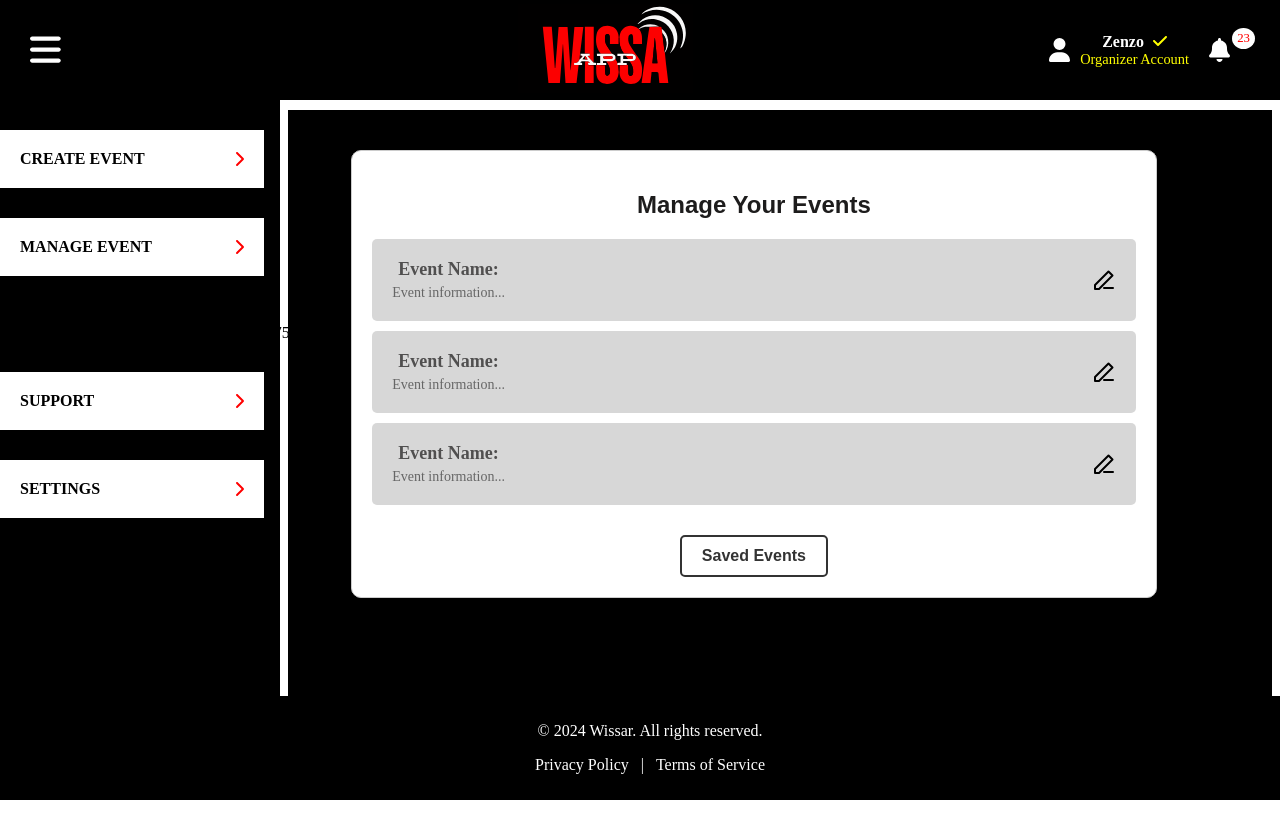
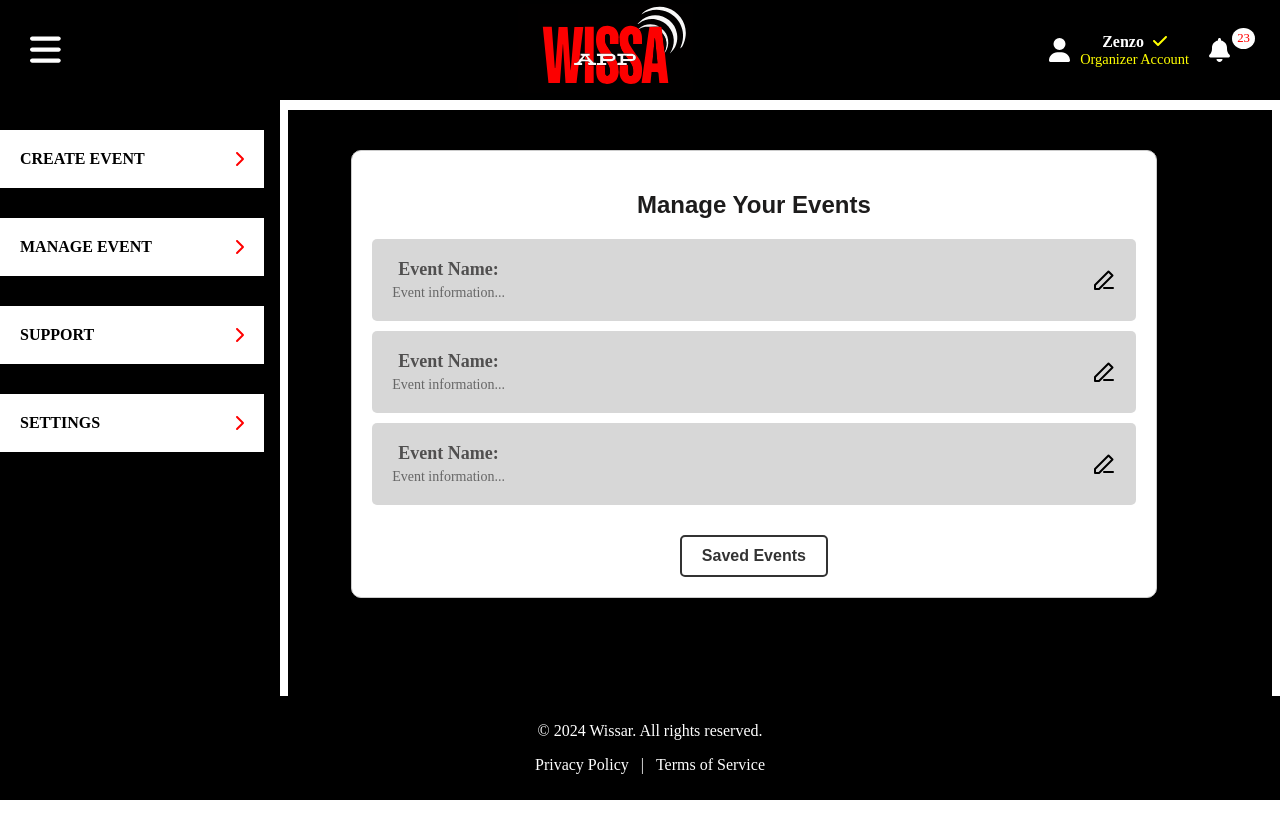
Before and after one commit to FowardPro/wissar_app, a React (Create React App) app: page /manageEvent in a window 1280 px wide. Both pictures are taken after a click on the icon 45 px from the left and 50 px from the top of the page. Shown: the top 838 px of the page. Built offline with nearby package versions, Linux system fonts and the light colour scheme.

Commit message:
createEvent

```diff
--- a/src/components/OrganizerAccountDesktop.js
+++ b/src/components/OrganizerAccountDesktop.js
@@ -83,9 +83,8 @@
         <header className="organizer-header">
           <FontAwesomeIcon icon={faBars} className="burger-icon" onClick={toggleMenu} />
           <div className={`menu-dropdown ${menuOpen ? 'open' : ''}`}>
-            <Link to="/createEvent" className="menu-item">CREATE EVENT <FontAwesomeIcon icon={faChevronRight} className='arrow'/></Link>
+            <Link to="/createEvent" onClick={handleCreateEventClick} className="menu-item">CREATE EVENT <FontAwesomeIcon icon={faChevronRight} className='arrow'/></Link>
             <Link to="/manageevent" onClick={handleManageEventClick} className="menu-item">MANAGE EVENT <FontAwesomeIcon icon={faChevronRight} className='arrow'/></Link>
->>>>>>> 06b3852ec6c802a7f6a5f5cb7786572ee2ca75d7
             <Link to="/support" onClick={handleSupportClick} className="menu-item">SUPPORT <FontAwesomeIcon icon={faChevronRight} className='arrow'/></Link>
             <Link to="/settings" onClick={handleSettingsClick} className="menu-item">SETTINGS <FontAwesomeIcon icon={faChevronRight} className='arrow'/></Link>
           </div>
```
